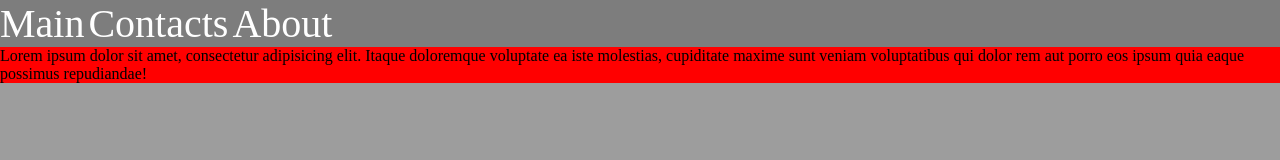
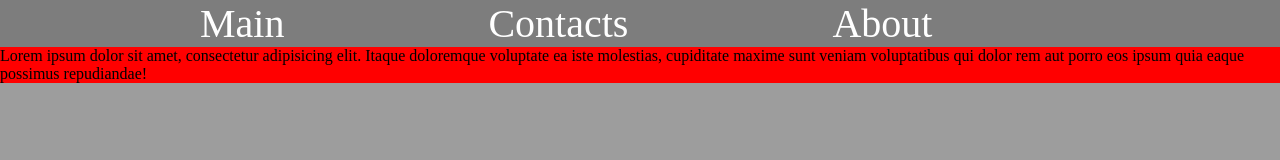
Before and after one commit to VladPaplevka/VladPaplevka.github.io, a plain HTML site: page index.html in a window 1280 px wide. Drawn offline with Linux system fonts and the light colour scheme.

Commit message:
Update main_style.css

```diff
--- a/main_style.css
+++ b/main_style.css
@@ -14,7 +14,7 @@ a{
 
 }
 .main_link{
-	margin-left: auto;
+	margin-left: 200px;
 	font-size: 40px;
 }
 #content{
```
